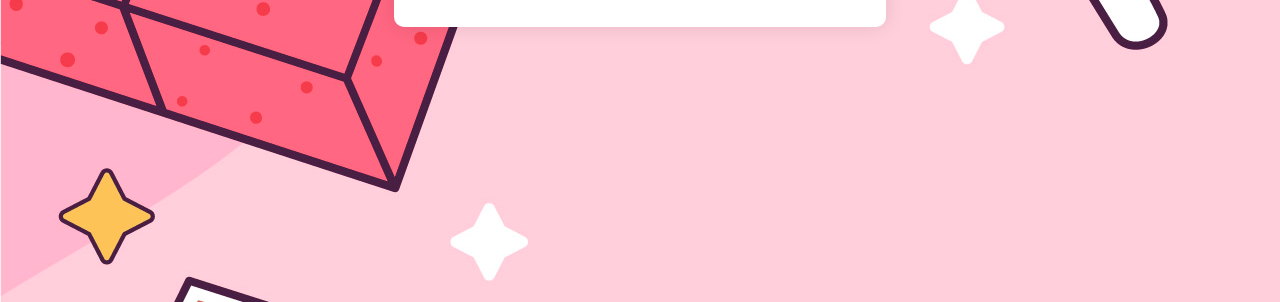
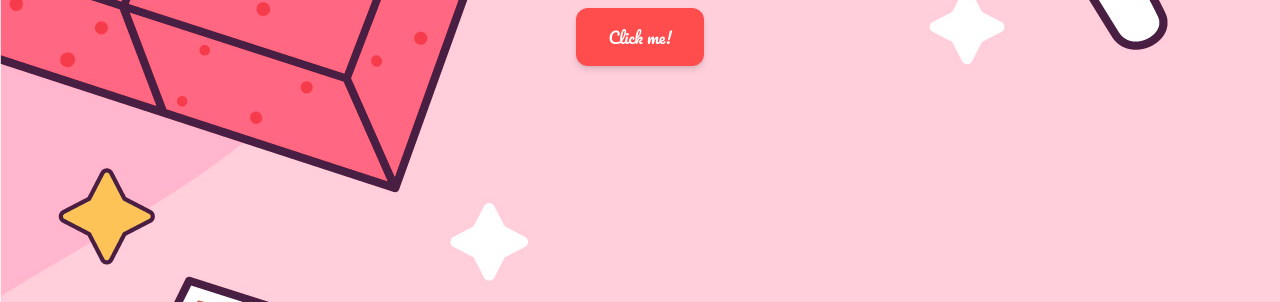
Before and after one commit to fiestypeak/https-github.com-fiesty-babi, a plain HTML site: page index.html in a window 1280 px wide. Shown: the part 498-800 px from the top of the page. Drawn offline with Linux system fonts and the light colour scheme.

Commit message:
Add files via upload

```diff
--- a/index.html
+++ b/index.html
@@ -6,14 +6,43 @@
   <title>Valentine's Details</title>
   <link rel="stylesheet" href="styles.css">
   <link href="https://fonts.googleapis.com/css2?family=Pacifico&display=swap" rel="stylesheet">
+  <style>
+    body {
+      display: flex;
+      flex-direction: column;
+      align-items: center;
+      justify-content: center;
+      height: 100vh;
+      margin: 0;
+    }
+
+    .container {
+      text-align: center;
+      margin-bottom: 20px;
+    }
+
+    #play-music-btn {
+      background-color: #ff4d4d;
+      border: none;
+      color: white;
+      padding: 15px 32px;
+      text-align: center;
+      text-decoration: none;
+      display: inline-block;
+      font-size: 16px;
+      margin: 4px 2px;
+      cursor: pointer;
+      border-radius: 12px;
+      box-shadow: 0 4px 6px rgba(0, 0, 0, 0.1), 0 1px 3px rgba(0, 0, 0, 0.08);
+      font-family: 'Pacifico', cursive;
+    }
+
+    #play-music-btn:hover {
+      background-color: #ff6666;
+    }
+  </style>
 </head>
 <body>
-  <!-- Background Music -->
-  <audio id="bg-music" autoplay loop preload="auto">
-    <source src="L-O-V-E.mp3" type="audio/mpeg">
-    Your browser does not support the audio element.
-  </audio>
-
   <div class="container" id="valentine-question">
     <h1 id="caption">Would you be my Valentine?</h1>
     <div class="button-container" id="button-container">
@@ -34,7 +63,7 @@
   <div class="container" id="venue-page" style="display: none;">
     <h1 id="venue-caption">Venue</h1>
     <p>Where: Home</p>
-    <p>When: 1pm(depending on the traffic🚙)</p>
+    <p>When: 1pm (depending on the traffic 🚙)</p>
     <p>What: Food & Movie Date</p>
     <div id="venue-next-container">
       <button class="btn" onclick="showVideoPage()">Next</button>
@@ -56,8 +85,29 @@
     <h1 id="see-you-caption">See you</h1>
   </div>
 
+  <!-- Background Music -->
+  <div id="play-music-container">
+    <audio id="bg-music" loop preload="auto">
+      <source src="music.mp3" type="audio/mpeg">
+      Your browser does not support the audio element.
+    </audio>
+    <button id="play-music-btn" onclick="toggleMusic()">Click me!</button>
+  </div>
 
   <script>
+    var bgMusic = document.getElementById('bg-music');
+    var playBtn = document.getElementById('play-music-btn');
+
+    function toggleMusic() {
+      if (bgMusic.paused) {
+        bgMusic.play();
+        playBtn.textContent = "🎵";
+      } else {
+        bgMusic.pause();
+        playBtn.textContent = "Click me!";
+      }
+    }
+
     function hideButtons() {
       document.getElementById('button-container').style.display = 'none';
       document.getElementById('caption').innerHTML = '😊 ❤️'; // Smiley face and heart
@@ -69,6 +119,7 @@
       document.getElementById('venue-page').style.display = 'block';
       document.getElementById('valentine-question').style.display = 'none';
     }
+
     function showVideoPage() {
       document.getElementById('venue-page').style.display = 'none';
       document.getElementById('video-page').style.display = 'block';
```
Also changed, not shown: 2 other files. Lines whose indentation alone changed are shown as unchanged.
